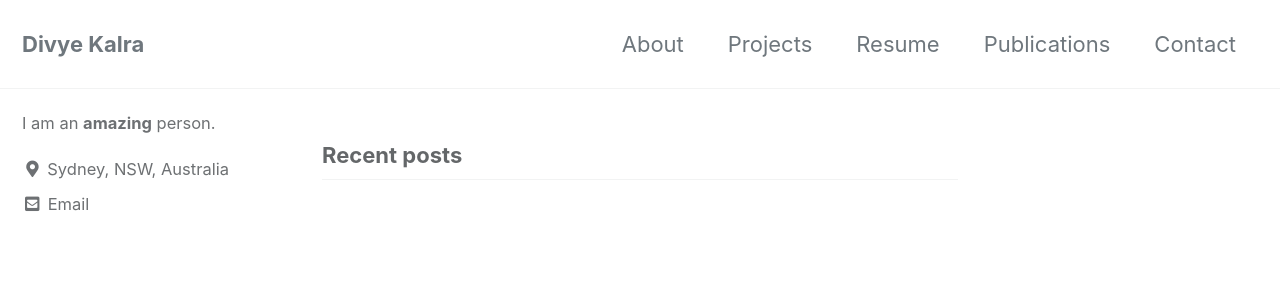
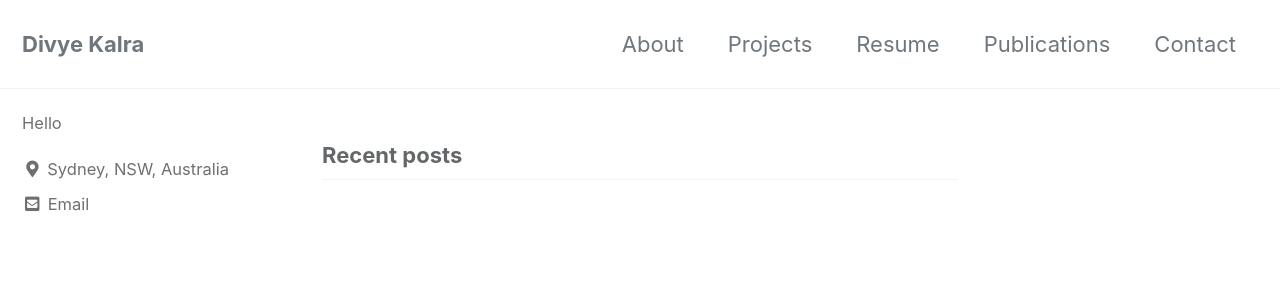
Before and after one commit to divyekalra1/portfolio, a Jekyll site: the page built from index.html, in a window 1280 px wide. Shown: the top 306 px of the page. Built offline with Jekyll 4.4.1, drawn with Linux system fonts in a browser that asks for light colours; cached includes are drawn as plain includes; the list of posts is cut into pages by our own code.

Commit message:
placeholder bio

```diff
--- a/_config.yml
+++ b/_config.yml
@@ -106,7 +106,7 @@ analytics:
 author:
   name             : " "
   avatar           : # path of avatar image, e.g. "/assets/images/bio-photo.jpg"
-  bio              : "I am an **amazing** person."
+  bio              : "Hello"
   location         : "Sydney, NSW, Australia"
   email            :
   links:
```
